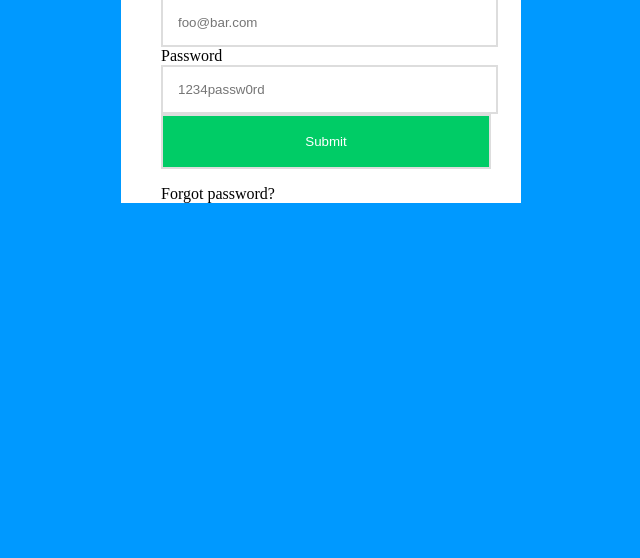
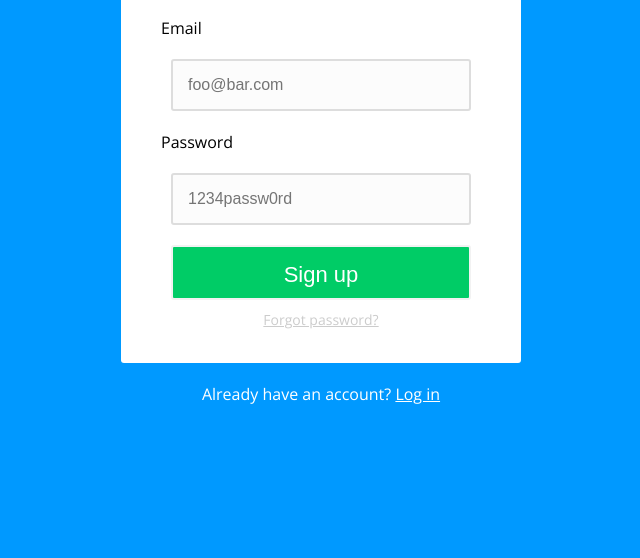
Before and after one commit to AmandaOvermyer/AnalogSea, a plain HTML site: page index.html in a window 1280 px wide. Shown: the part 242-800 px from the top of the page, without its empty margins (319-959 px from the left). Drawn offline with nearby package versions, Linux system fonts and the light colour scheme.

Commit message:
completed project for class pending review

```diff
--- a/index.html
+++ b/index.html
@@ -5,24 +5,27 @@
 	<meta http-equiv="X-UA-Compatible" content="IE=edge">
 	<title>Analog Sea sign up</title>
 	<link rel="stylesheet" href="main.css">
+	<link href='https://fonts.googleapis.com/css?family=Open+Sans' rel='stylesheet' type='text/css'>
 </head>
 <body>
 	<header>
 		<img src="logo.png" alt="Analog Sea logo" class="business-logo"/>
 	</header>
 
-	<section>
 	<form class="signup-form" action="/signup" method="post">
 		<h1>Sign Up</h1>
 		<label for="email">Email</label>
 		<input type="email" name="email" id="email" placeholder="foo@bar.com" required/>
 		<label for="password">Password</label><input type="password" name="password" id="password" placeholder="1234passw0rd" label="false" required/>
 
-			</fieldset>
+		<button type="submit">Sign up</button>
 
+		<p><a href="/forgot_password/new">Forgot password?</a></p>
+	</form>
 
-			<button type="submit" class="submit">Submit</button>
-			<p>Forgot password?</p>
-		</section>
+	<div class="footer">
+		<p>Already have an account? <a href="/login">Log in</a></p>
+	</div>
+
 </body>
 </html>
--- a/main.css
+++ b/main.css
@@ -1,5 +1,13 @@
+body * {
+	box-sizing: border-box;
+}
+
 body {
 	background-color: #0099ff;
+	padding: 0;
+	margin: 0;
+	padding-top: 40px;
+	font-family: 'Open Sans', sans-serif;
 }
 
 .business-logo {
@@ -7,41 +15,108 @@ body {
 	display: block;
 	margin-left: auto;
 	margin-right: auto;
-	margin-top: 50px;
+	margin-top: 30px;
+	width: auto;
 }
+
+
+/************ form ***************/
+
 
 .signup-form {
 	background-color: white;
-	width: 320px;
+	width: 400px;
+	height: 450px;
 	padding-left: 40px;
 	padding-right: 40px;
 	margin: 0 auto;
 	margin-top: 50px;
+	border-radius: 3px;
 
 }
-.fieldset {
-	border:0 none;
-	margin: 0 auto;
-}
-
 
 h1 {
 	text-align: center;
-	padding-top: 40px;
+	padding: 20px;
 }
 
 #email, #password{
-	width: 303px;
+	width: 300px;
 	border: 2px solid #dddddd;
 	padding: 15px;
 	display: block;
 }
 
-.submit {
-	width: 330px;
+input[type="email"], input[type="password"] {
+	background: #fcfcfc;
+	width: 100%;
+	display: block;
+	border-radius: 3px;
+	font-size: 16px;
+	text-align: left;
+	border: 2px solid #e7e7e7;
+	margin: 20px auto;
+
+}
+
+input[type="email"]:focus, input[type="password"]:focus, button[type="submit"]:focus {
+	border-color: #e7e7e7;
+
+}
+
+button[type="submit"]{
+	width: 300px;
 	height: 55px;
 	background-color: #00cc66;
 	color: white;
-	border: 2px solid #dddddd;
+	border: 2px solid #f2f2f2;
 	padding: 15px;
+	font-size: 22px;
+	text-align: center;
+	cursor: pointer;
+	display: block;
+	border-radius: 3px;
+	margin: 0 auto;
+
 }
+
+button:hover {
+	background-color: #006600;
+}
+
+.signup-form p {
+	font-size: 14px;
+	text-align: center;
+	margin: 0;
+	margin-top: 10px;
+
+}
+
+.signup-form a {
+	color: #cccccc;
+}
+
+.signup-form a:hover {
+	color: #8c8c8c;
+}
+/*********  footer  **************/
+
+.footer {
+	color: white;
+	margin: 20px auto;
+	text-align: center;
+	border: 0;
+	padding: 0;
+}
+
+.footer a {
+	color: white;
+}
+
+.footer a:hover {
+	color: #ffff99;
+}
+
+.footer p {
+	margin-bottom: 40px;
+}
```
Lines whose indentation alone changed are shown as unchanged.
